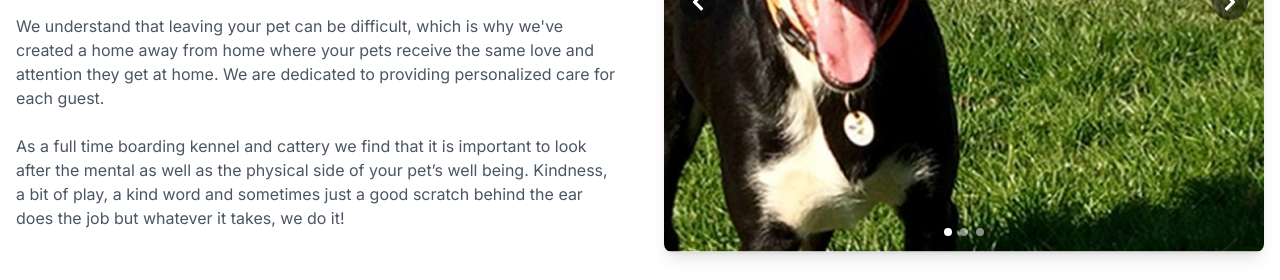
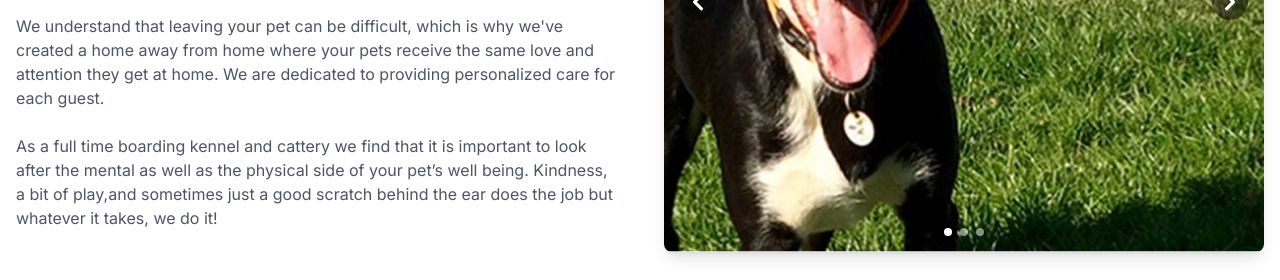
Before and after one commit to Dave-146/06_Site, a Next.js app: page / in a window 1280 px wide. Shown: the part 1680-1960 px from the top of the page. Built offline with nearby package versions, Linux system fonts and the light colour scheme; a web font is replaced by a local one.

Commit message:
copy change in about us

```diff
--- a/app/components/About.tsx
+++ b/app/components/About.tsx
@@ -58,7 +58,7 @@ export default function About() {
               </p>
               <p>
                 As a full time boarding kennel and cattery we find that it is important to look after the mental as well
-                as the physical side of your pet’s well being. Kindness, a bit of play, a kind word and sometimes just a
+                as the physical side of your pet’s well being. Kindness, a bit of play,and sometimes just a
                 good scratch behind the ear does the job but whatever it takes, we do it!
               </p>
             </div>
```
